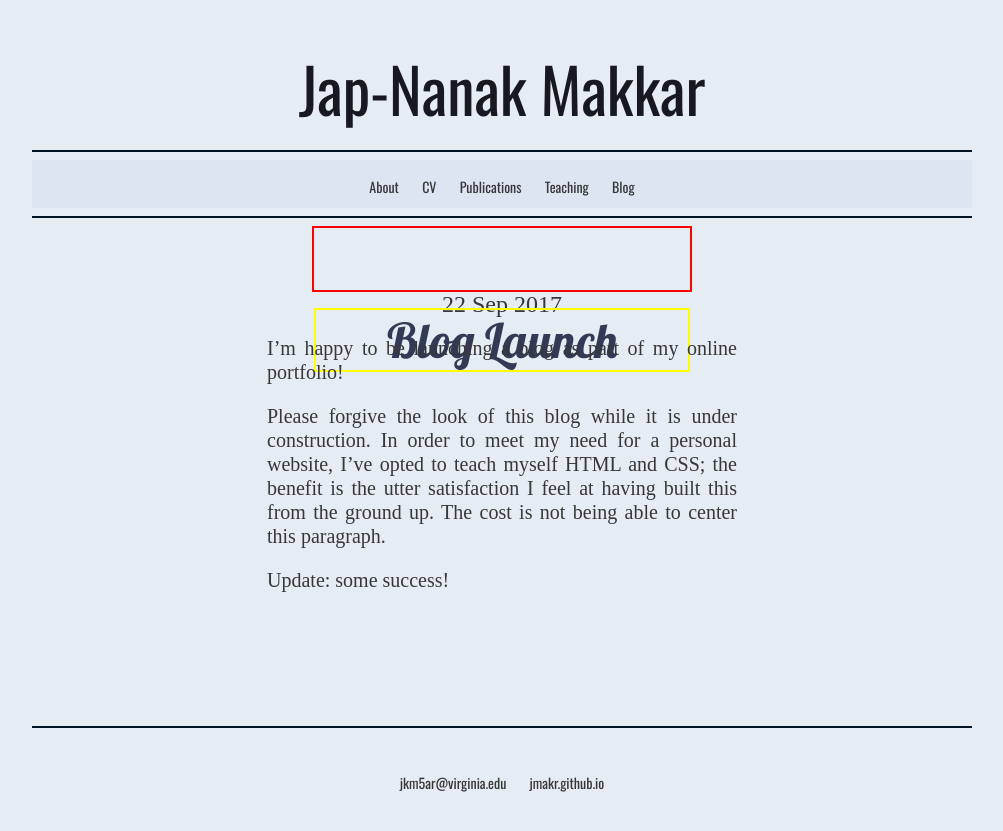
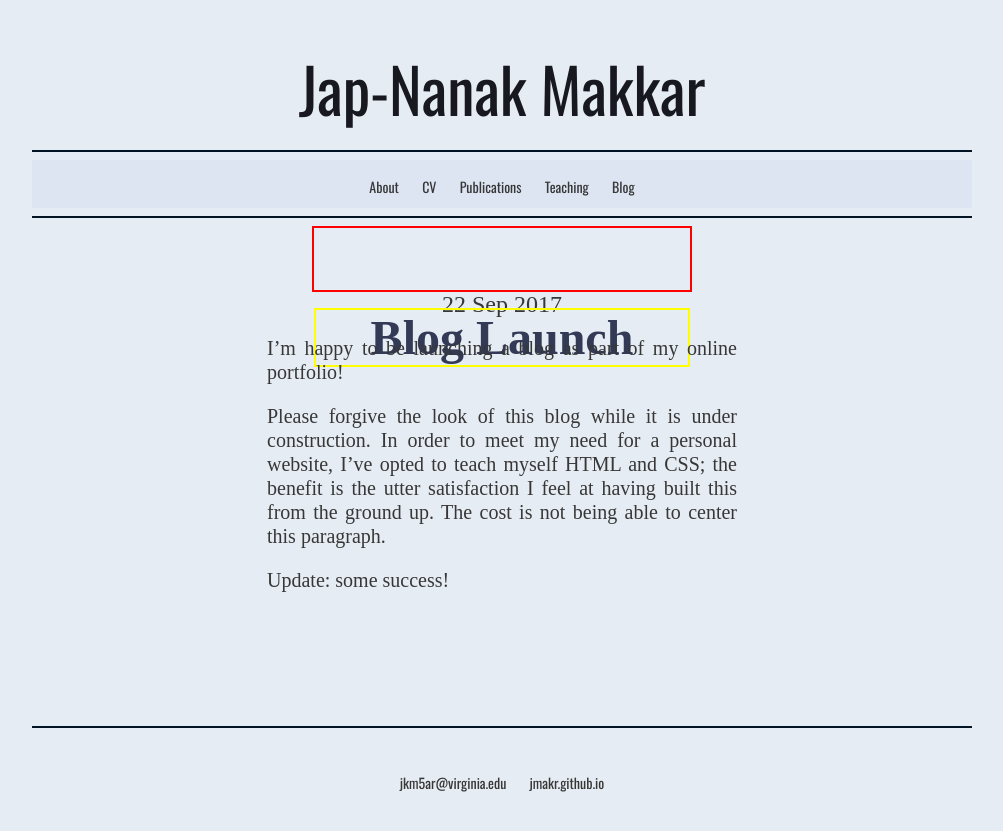
Before and after one commit to jmakr/jmakr.github.io, a Jekyll site: the page built from _posts/2017-09-22-Blog-Launch.md, in a window 1280 px wide. Shown: the top 831 px of the page, without its empty margins (138-1141 px from the left). Built offline with Jekyll 4.4.1, drawn with Linux system fonts in a browser that asks for light colours; some web fonts are replaced.

Commit message:
Update main.css

```diff
--- a/css/main.css
+++ b/css/main.css
@@ -200,8 +200,7 @@ h4 {
 h5 { /* blog header  */
 
     position: relative;
-    font-family: Lobster, cursive;
-    font-weight: 400;
+    font-family: Quattrocento;
     font-size: 48px;
     color: #333a56; /* vermillion */
     text-align:center;
```
